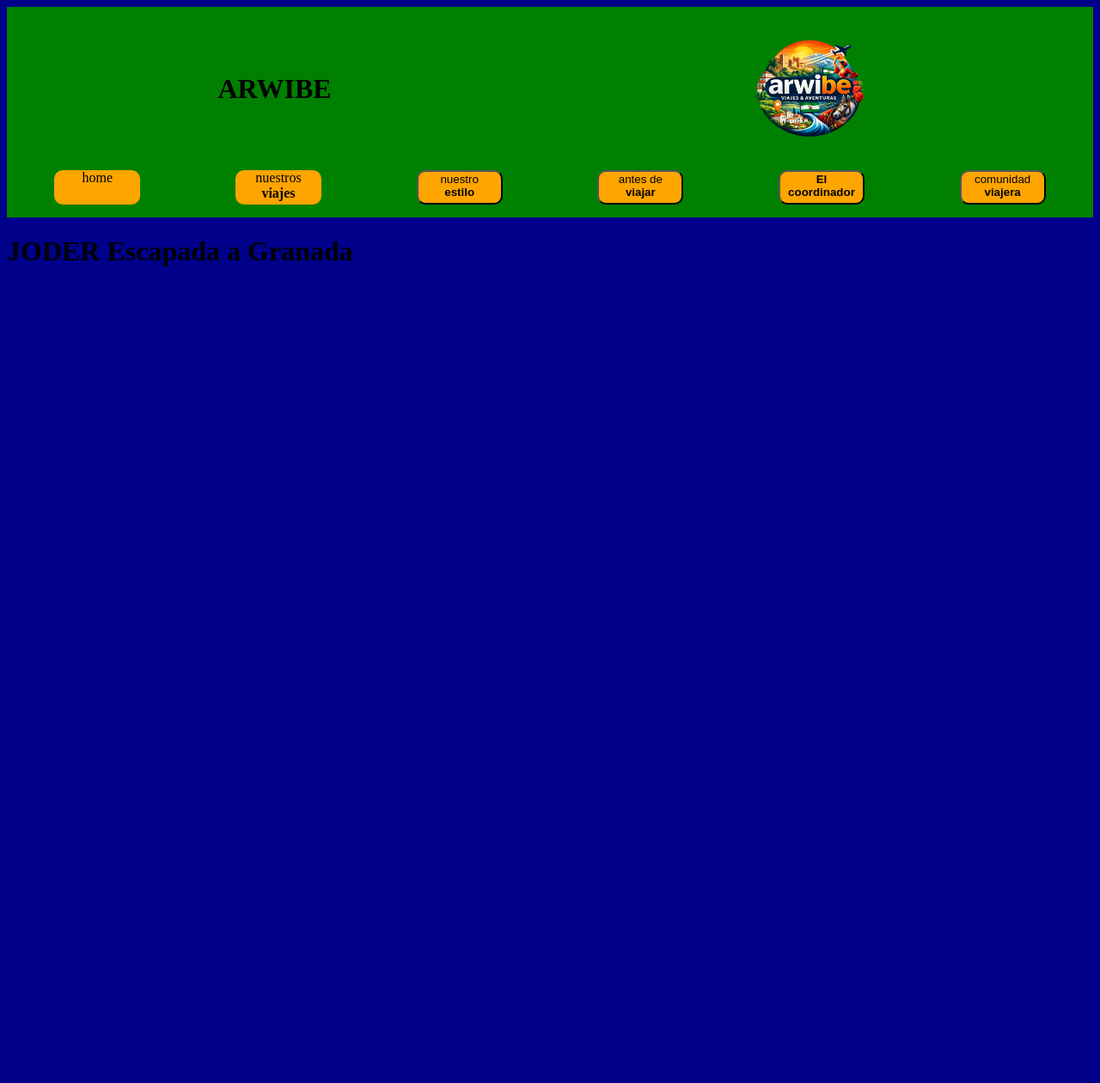
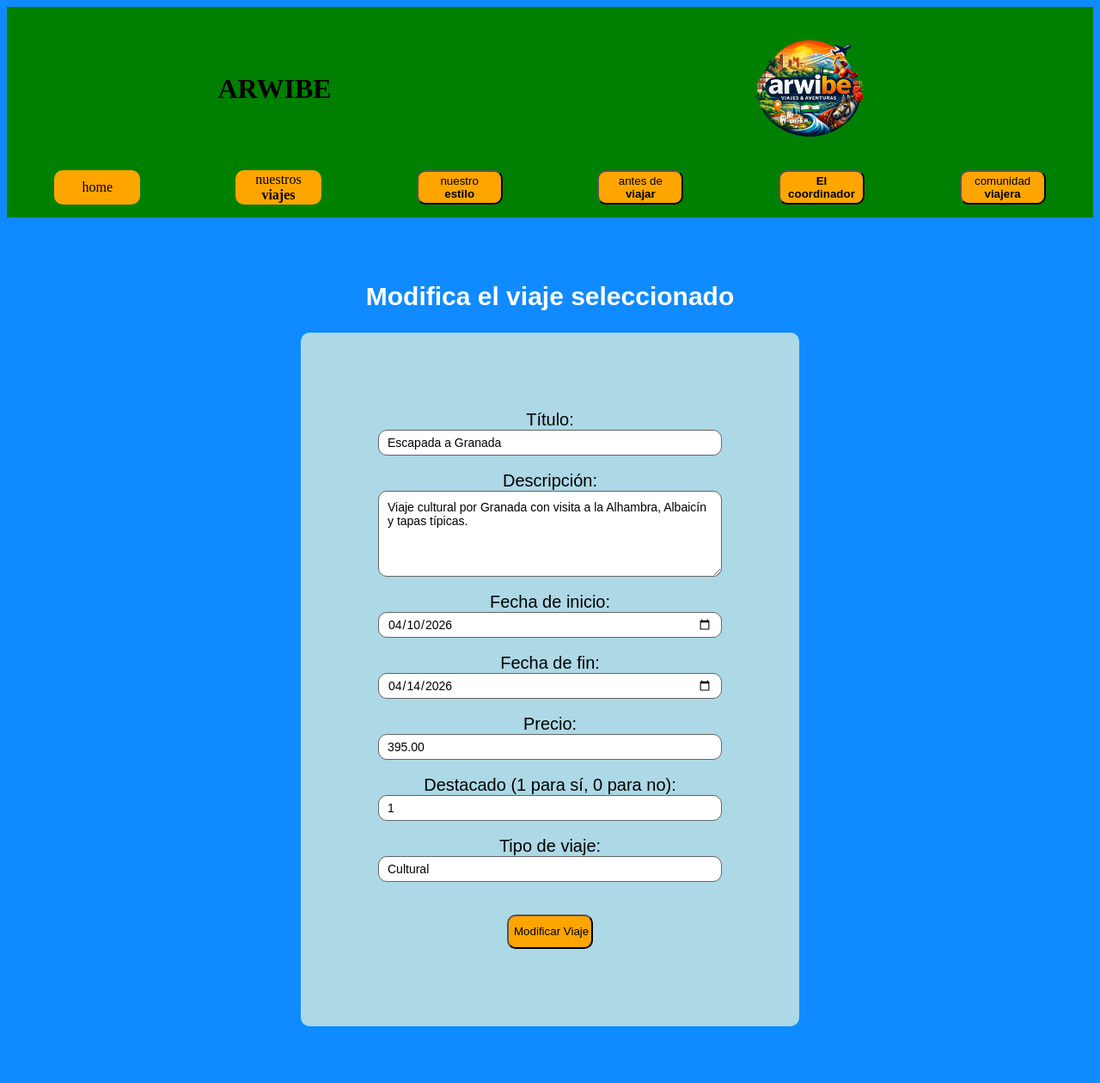
Before and after one commit to Dev-HugoBeznar/PhpProjectFinalGordo, a PHP site: page /modificacion/modificacionIndividual.php?id_viaje=1 in a window 1280 px wide. Shown: the whole page at 86% size. Before the commit the page ends 310 px from the top, so only its background shows below. Run offline with PHP 8.4, Linux system fonts and the light colour scheme; data comes from the database, SQL or seed files in the repository.

Commit message:
ya esta hecho el tema de modificacion de los viajes,

```diff
--- a/app/assets/estilos/generalCss.php
+++ b/app/assets/estilos/generalCss.php
@@ -25,7 +25,7 @@
         border-radius: 10px;
         color: black;
         display: flex;
-        justify-self: center;
+        justify-content: center;
         align-items: center;
         flex-direction: column;
     }
@@ -45,7 +45,27 @@
 
     html,
     body {
-        background-color: darkblue;
+        background-color: #0F8BFF;
+    }
+
+    input {
+        width: 400px;
+        height: 30px;
+    }
+
+    textarea {
+        width: 400px;
+        height: 100px;
+    }
+
+    .formTextFormat {
+        color: black;
+        font-size: 14px;
+        font-family: Arial, sans-serif;
+        padding: 10px;
+        border: 1px solid #646464;
+        border-radius: 10px;
+        box-sizing: border-box;
     }
 </style>
 
--- a/app/vistas/home/home.php
+++ b/app/vistas/home/home.php
@@ -16,7 +16,5 @@ Click nbfs://nbhost/SystemFileSystem/Templates/Project/PHP/PHPProject.php to edi
 <?php include './home/homeBody.php' ?>
 
 <?php include './home/homeFooter.php' ?>
-C:\xampp\htdocs\PhpProjectFinalGordo\app\vistas\footer.php
-C:\xampp\htdocs\PhpProjectFinalGordo\app\vistas\home\home.php
 
 </html>
--- a/app/vistas/home/homeBody.php
+++ b/app/vistas/home/homeBody.php
@@ -27,8 +27,8 @@
             laborum.</p>
     </div>
 
-    <div class="containerColumn" style="justify-self: center;  padding: 100px">
-        <div style="background-color: pink;">
+    <div class="containerColumn" style="justify-content: center;  padding: 100px">
+        <div style="background-color: #FF8787;">
             <h2 style="text-align: center; color: white; font-size: 50;">porque viajar con nosotros</h2>
             <div class="containerRow" style="padding: 25px">
                 <p style="text-align: center; color: white; padding:50px; font-size: 20;">
--- a/app/vistas/home/homeHeather.php
+++ b/app/vistas/home/homeHeather.php
@@ -7,10 +7,10 @@
 
 
     <div class="containerRow">
-        <a href="..\index.php" class="boton">
+        <a href=".\index.php" class="boton">
             home
         </a>
-        <a href=".\modificacion\modificacionIndividual.php" class="boton">
+        <a class="boton">
             nuestros <strong>viajes</strong>
         </a>
         <button class="boton">nuestro <strong>estilo</strong></button>
--- a/app/vistas/modificacion/modificacionIndividual.php
+++ b/app/vistas/modificacion/modificacionIndividual.php
@@ -6,6 +6,25 @@
     <meta charset="UTF-8">
 
 </head>
+
+<style>
+    .labelTipos {
+        color: black;
+        font-size: 20px;
+        font-family: Arial, sans-serif;
+    }
+
+    .menuModificacion {
+        background-color: lightblue;
+        border-radius: 10px;
+        color: black;
+        display: flex;
+        align-items: center;
+        flex-direction: column;
+        padding: 90px;
+    }
+</style>
+
 
 <?php
 $servername = "localhost";
@@ -34,13 +53,13 @@ $result = $stmt->get_result();
 if ($result->num_rows === 1) {
     $viaje = $result->fetch_assoc();
 
-    $titulo = $viaje["titulo"] . "<br>";
-    $descripcion = $viaje["descripcion"] . "<br>";
-    $fechaIni = $viaje["fecha_inicio"] . "<br>";
-    $fechaFin = $viaje["fecha_fin"] . "<br>";
-    $precio = $viaje["precio"] . "€<br>";
-    $destacado = $viaje["destacado"] . "<br>";
-    $tipo = $viaje["tipo_de_viaje"] . "<br>";
+    $titulo = $viaje["titulo"];
+    $descripcion = $viaje["descripcion"];
+    $fechaIni = $viaje["fecha_inicio"];
+    $fechaFin = $viaje["fecha_fin"];
+    $precio = $viaje["precio"];
+    $destacado = $viaje["destacado"];
+    $tipo = $viaje["tipo_de_viaje"];
     $imagen = $viaje["imagen"];
 } else {
     echo "Viaje no encontrado";
@@ -54,9 +73,45 @@ $stmt->close();
 
 
 <div style="height: 800px;">
-    <h1>JODER
-        <?php echo $titulo; ?>
-    </h1>
+    <div class="containerColumnCenter" style="padding: 50px;">
+        <h2 style="font-size: 30px; color: white; font-family: Arial, sans-serif;">Modifica el viaje seleccionado</h2>
+
+
+        <form action="./insertDB.php?id_viaje=<?php echo $id_viaje; ?>" method="post" enctype="multipart/form-data"
+            class="menuModificacion">
+
+            <label class="labelTipos">Título:</label>
+            <input type="text" class="formTextFormat" name="titulo" value="<?php echo trim($titulo); ?>" required><br>
+
+            <label class="labelTipos">Descripción:</label>
+            <textarea class="formTextFormat" name="descripcion"
+                required><?php echo trim($descripcion); ?></textarea><br>
+
+            <label class="labelTipos">Fecha de inicio:</label>
+            <input type="date" class="formTextFormat" name="fecha_inicio" value="<?php echo trim($fechaIni); ?>"
+                required><br>
+
+            <label class="labelTipos">Fecha de fin:</label>
+            <input type="date" class="formTextFormat" name="fecha_fin" value="<?php echo trim($fechaFin); ?>"
+                required><br>
+
+            <label class="labelTipos">Precio:</label>
+            <input type="number" class="formTextFormat" name="precio" value="<?php echo trim($precio); ?>" required><br>
+
+            <label class="labelTipos">Destacado (1 para sí, 0 para no):</label>
+            <input type="number" class="formTextFormat" name="destacado" value="<?php echo trim($destacado); ?>"
+                required><br>
+
+            <label class="labelTipos">Tipo de viaje:</label>
+            <input type="text" class="formTextFormat" name="tipo_de_viaje" value="<?php echo trim($tipo); ?>"
+                required><br>
+
+
+            <input type="submit" value="Modificar Viaje" class="boton" style="margin-top: 20px;">
+        </form>
+
+
+    </div>
 </div>
 
 
```
Also changed, not shown: app/vistas/modificacion/insertDB.php (added, +54 -0 lines).
